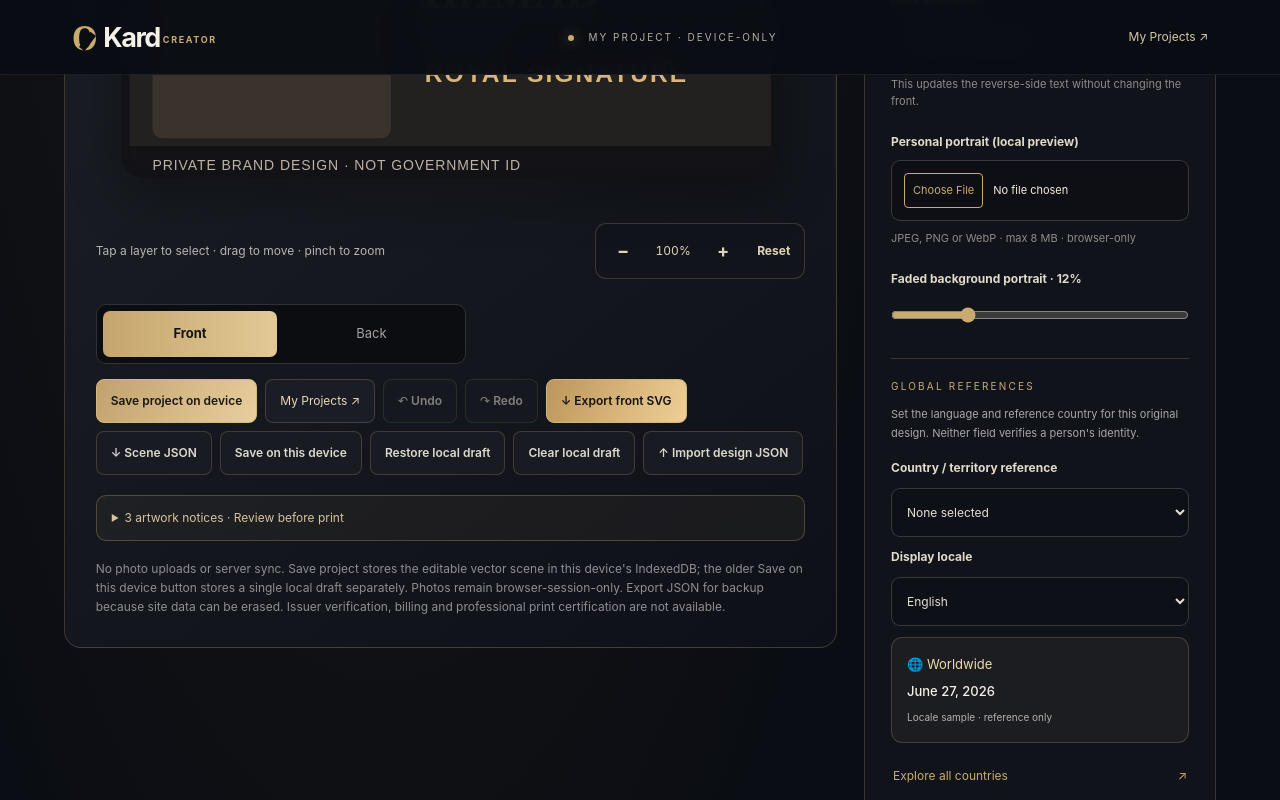
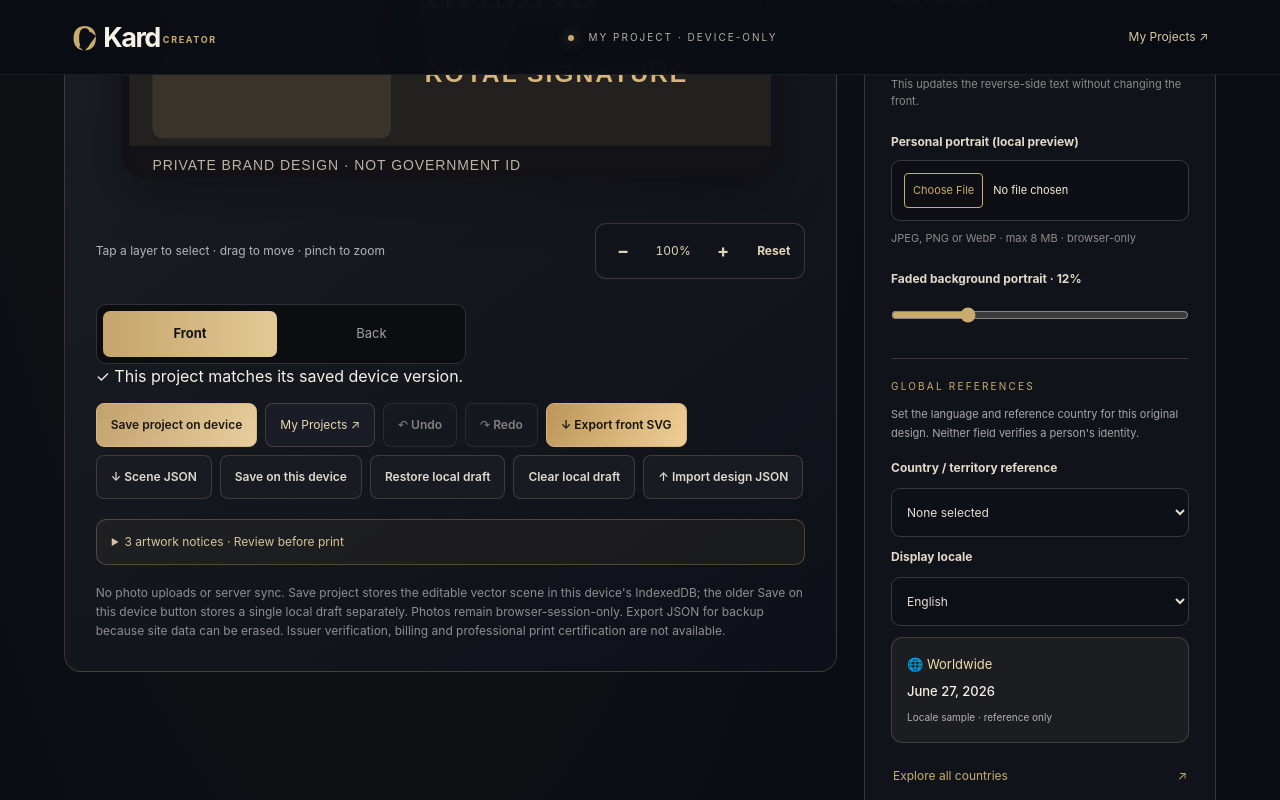
Before and after one commit to prince-web-beb/OKard, a SvelteKit app in the folder apps/web/: page /lab in a window 1280 px wide. Both pictures are taken after a click on the button "+ Create a saved project". Shown: the part 765-1565 px from the top of the page. Built offline with nearby package versions, Linux system fonts and the light colour scheme.

Commit message:
feat(editor): expose clear unsaved-changes indicator for local project saves

```diff
--- a/apps/web/src/routes/lab/+page.svelte
+++ b/apps/web/src/routes/lab/+page.svelte
@@ -132,6 +132,8 @@
     node.id === 'secondary-portrait'));
   const secondaryOpacity = $derived(secondaryLayer?.opacity ?? 0.12);
   const activeManifest = $derived(activeTemplateId ? getTemplate(activeTemplateId) : null);
+  const hasUnsavedProjectEdits = $derived(Boolean(currentProject &&
+    card.revision !== currentProject.design.revision));
   const portraitSupported = $derived(['front', 'back'].some((name) =>
     card.artboards[name as CardSide].nodes.some((node) =>
       node.kind === 'image' && node.assetId === 'portrait')));
@@ -587,6 +589,15 @@
           <button type="button" class:active={side === 'back'} aria-pressed={side === 'back'}
             onclick={() => chooseSide('back')}>Back</button>
         </div>
+        {#if projectLoading}
+          <p class="lab-project-state" role="status">Opening saved project from this device…</p>
+        {:else if currentProject}
+          <p class:unsaved={hasUnsavedProjectEdits} class="lab-project-state" role="status">
+            {hasUnsavedProjectEdits
+              ? '● Unsaved changes. Select Save project on device to keep them.'
+              : '✓ This project matches its saved device version.'}
+          </p>
+        {/if}
         <div class="lab-actions" role="group" aria-label="Edit and export controls">
           <button type="button" class="lab-project-save" disabled={projectBusy || projectLoading}
             onclick={() => void saveAsProject()}>
```
